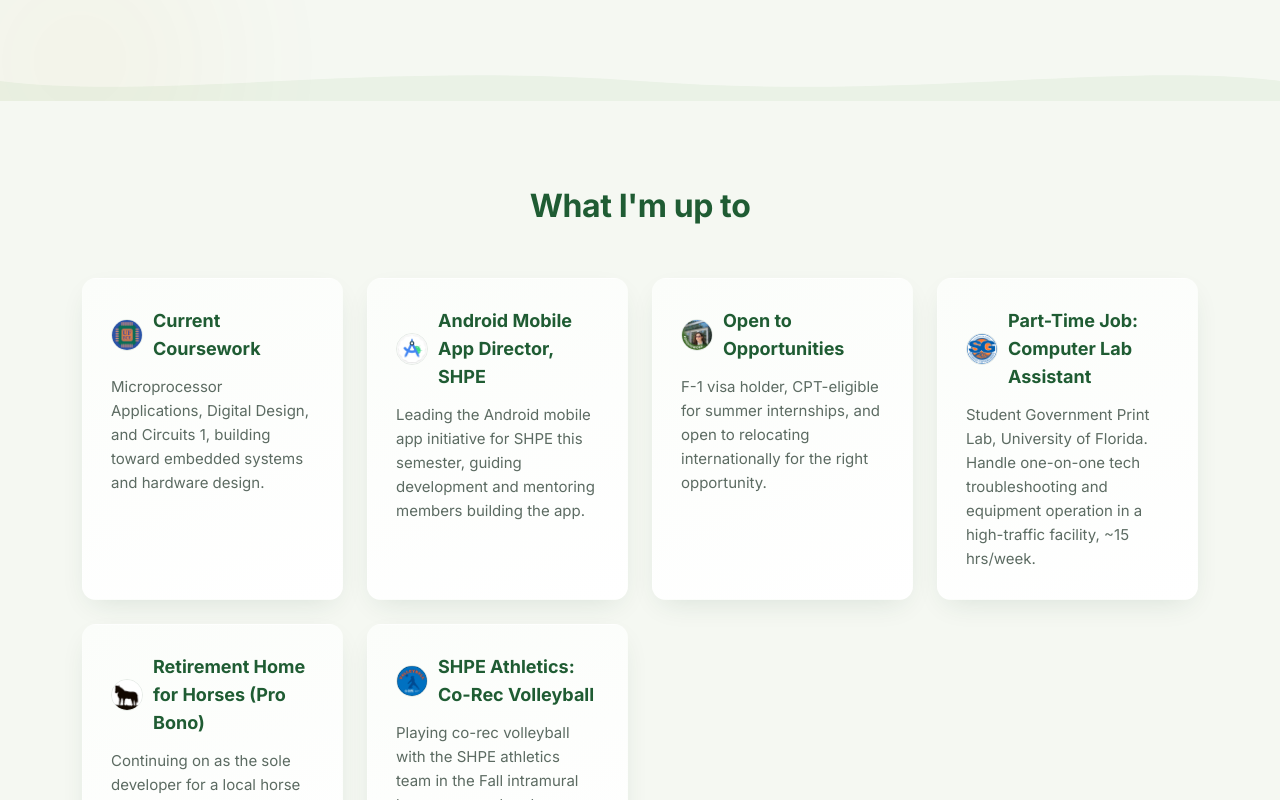
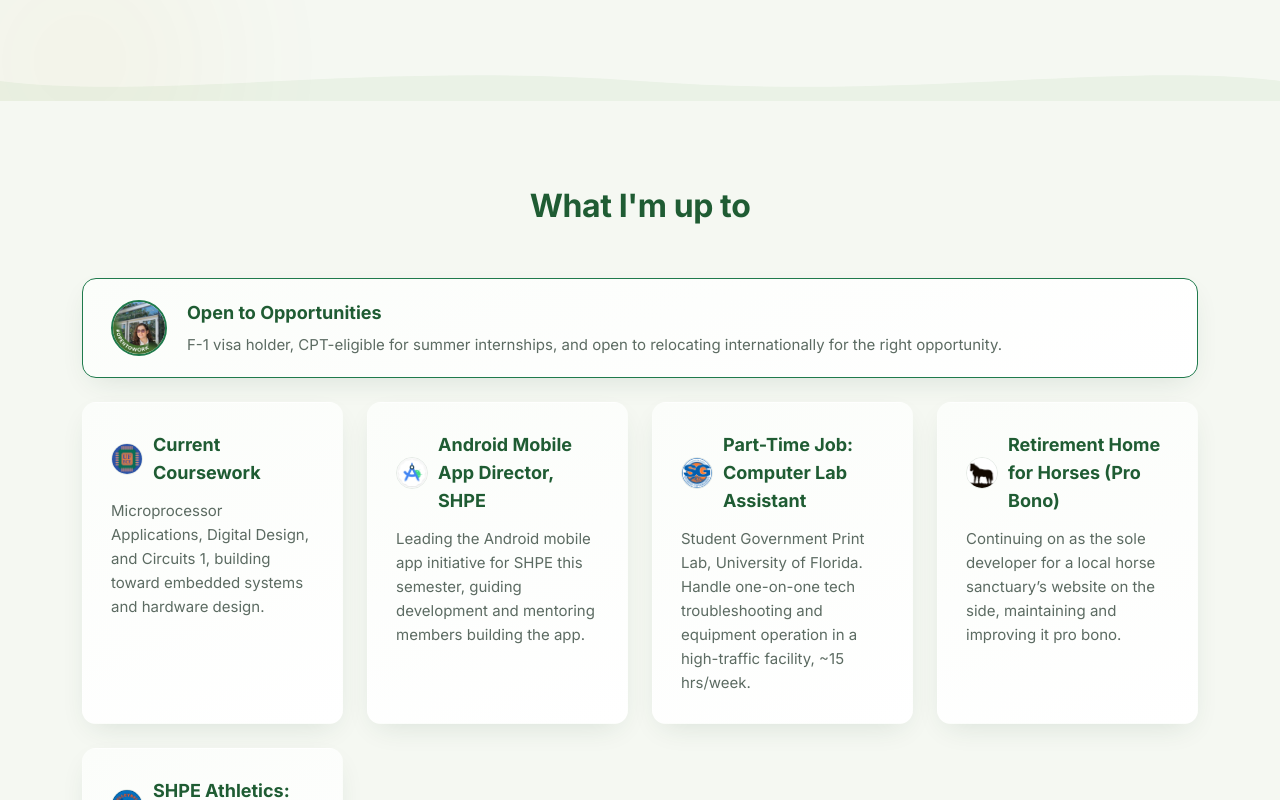
Before and after one commit to almeidaLuisa/LuisaWebsite, a React (Vite) app: page / in a window 1280 px wide. Shown: the part 621-1421 px from the top of the page. Built offline with nearby package versions, Linux system fonts and the light colour scheme.

Commit message:
Promote "Open to Opportunities" to a full-width status banner
It reads as current work status rather than an activity, so pull it out
of the card grid and give it its own horizontal row above the others,
with a larger icon and an accent border to set it apart.

```diff
--- a/src/components/WhatImUpTo.css
+++ b/src/components/WhatImUpTo.css
@@ -5,6 +5,29 @@
 .up-to-heading {
   text-align: center;
   margin-bottom: 48px;
+}
+
+/* work status, set apart from the activity cards below it */
+.status-banner {
+  display: flex;
+  align-items: center;
+  gap: 20px;
+  padding: 20px 28px;
+  margin-bottom: 24px;
+  border-color: var(--accent);
+}
+
+.status-banner-icon {
+  width: 56px;
+  height: 56px;
+  flex-shrink: 0;
+  border-radius: 50%;
+  object-fit: cover;
+  border: 2px solid var(--accent);
+}
+
+.status-banner-text h3 {
+  margin-bottom: 6px;
 }
 
 .up-to-grid {
@@ -39,3 +62,11 @@
   text-align: center;
   margin: 56px 0 24px;
 }
+
+@media (max-width: 640px) {
+  .status-banner {
+    flex-direction: column;
+    align-items: flex-start;
+    gap: 14px;
+  }
+}
--- a/src/components/WhatImUpTo.jsx
+++ b/src/components/WhatImUpTo.jsx
@@ -16,11 +16,6 @@ const CARDS = [
     title: 'Android Mobile App Director, SHPE',
     body: 'Leading the Android mobile app initiative for SHPE this semester, guiding development and mentoring members building the app.',
     icon: androidStudioLogo,
-  },
-  {
-    title: 'Open to Opportunities',
-    body: 'F-1 visa holder, CPT-eligible for summer internships, and open to relocating internationally for the right opportunity.',
-    icon: openToWorkLogo,
   },
   {
     title: 'Part-Time Job: Computer Lab Assistant',
@@ -76,6 +71,18 @@ function WhatImUpTo() {
     <section id="about" className="up-to">
       <div className="container">
         <h2 className="up-to-heading">What I'm up to</h2>
+
+        <div className="card status-banner">
+          <img className="status-banner-icon" src={openToWorkLogo} alt="" />
+          <div className="status-banner-text">
+            <h3>Open to Opportunities</h3>
+            <p>
+              F-1 visa holder, CPT-eligible for summer internships, and open to
+              relocating internationally for the right opportunity.
+            </p>
+          </div>
+        </div>
+
         <div className="up-to-grid">
           {CARDS.map((card) => (
             <div className="card" key={card.title}>
```
